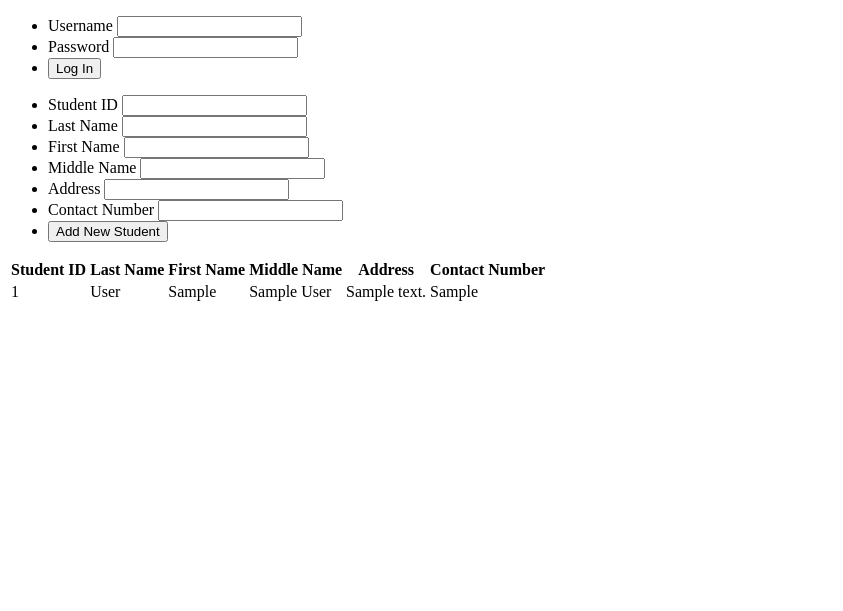
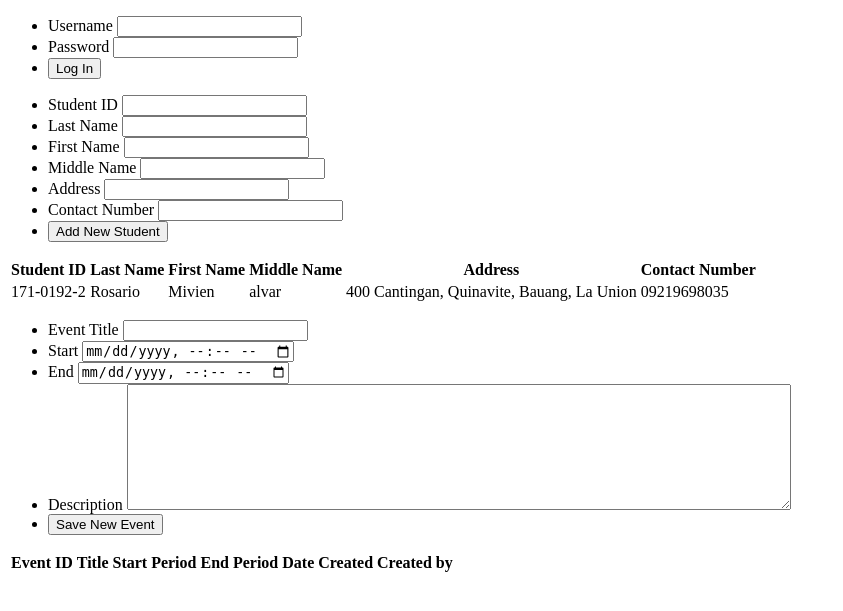
Before and after one commit to mvnrsr/sbo-se, a PHP site: page / in a window 1280 px wide. Shown: the top 611 px of the page, without its empty margins (0-843 px from the left). Run offline with PHP 8.4, Linux system fonts and the light colour scheme; data comes from the database, SQL or seed files in the repository; tables that the repository leaves empty hold one stand-in row (values such as "Sample post"); lists and menus that the app fills with data are empty.

Commit message:
updated schema

```diff
--- a/System/index.php
+++ b/System/index.php
@@ -87,5 +87,47 @@
       ?>
     </table>
 
+    <form class="" action="inc/insert.inc.php" method="post">
+      <ul>
+        <li>
+          <label for="">Event Title</label>
+          <input type="text" name="title">
+        </li>
+        <li>
+          <label for="">Start</label>
+          <input type="datetime-local" name="start">
+        </li>
+        <li>
+          <label for="">End</label>
+          <input type="datetime-local" name="end">
+        </li>
+        <li>
+          <label for="">Description</label>
+          <textarea name="desc" rows="8" cols="80"></textarea>
+        </li>
+        <li>
+          <button type="submit" name="add-event">Save New Event</button>
+        </li>
+      </ul>
+    </form>
+
+    <table>
+      <tr>
+        <th>Event ID</th>
+        <th>Title</th>
+        <th>Start Period</th>
+        <th>End Period</th>
+        <th>Date Created</th>
+        <th>Created by</th>
+      </tr>
+
+      <?php
+        //variable slightly varied due to query being on the same page
+        //to be improved later
+        $sql1 = "SELECT * FROM sbo.event;";
+        $result1 = mysqli_query($conn, $sql1);
+        $resultCheck1 = mysqli_num_rows($result1);
+      ?>
+    </table>
   </body>
 </html>
```
Also changed, not shown: System/inc/insert.inc.php (+11 -0 lines), System/inc/signup.inc.php (added, +11 -0 lines), System/sbo.sql (+10 -4 lines), System/signup.php (added, +32 -0 lines), System/src/css/main.css (added).
